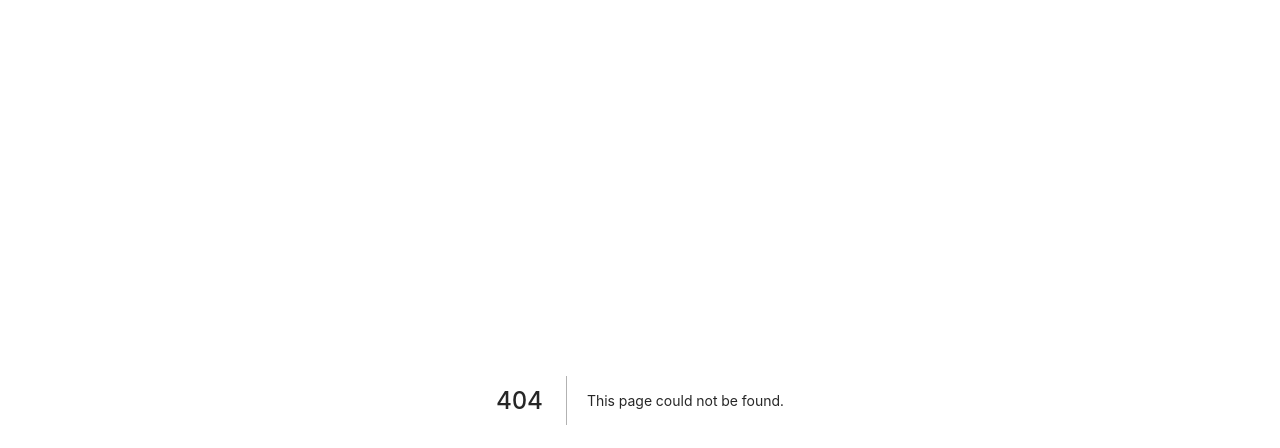
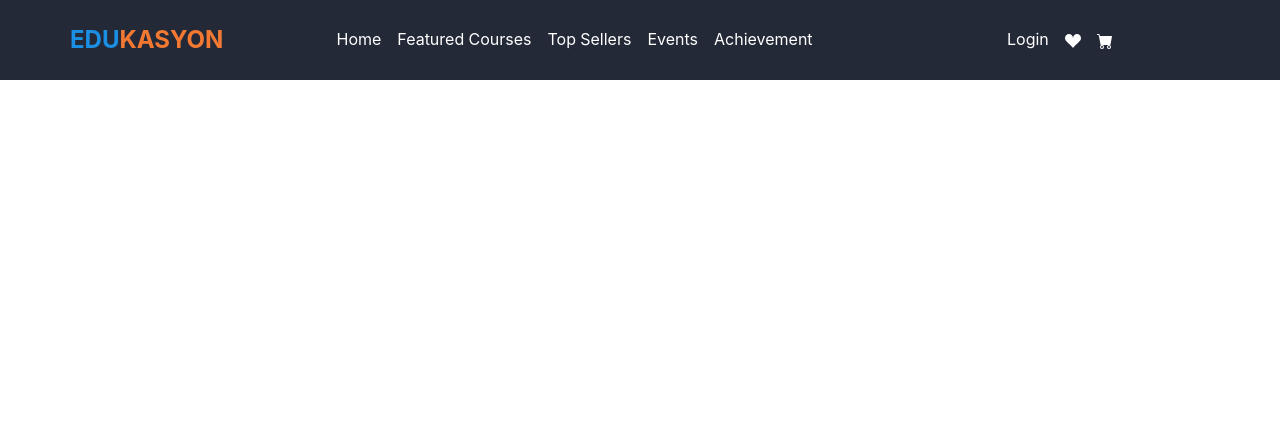
Before and after one commit to jklagrosa/Online-Learning-Web-Application, a Next.js app: page /course/enrolled/1 in a window 1280 px wide. Before the commit this address had no page. Shown: the top 448 px of the page. Built offline with nearby package versions, Linux system fonts and the light colour scheme.

Commit message:
Added: iframe for yt vids

```diff
--- /dev/null
+++ b/pages/course/enrolled/[id].js
@@ -0,0 +1,33 @@
+import styles from "../../../styles/ENROLLED.module.scss";
+import { Container, Row, Col } from "react-bootstrap";
+import Nav from "../../../components/Nav";
+import Footer from "../../../components/Footer";
+import Copyright from "../../../components/Copyright";
+
+const EnrolledCourse = () => {
+  return (
+    <>
+      <Nav />
+      <div id={styles._enrolled_course_wrapper}>
+        <Container fluid="lg" className="p-0">
+          <Row
+            className="gx-3 gy-4 mx-auto"
+            id={styles._enrolled_header_section}
+          >
+            <Col xs={12} md={7}>
+              <div className={styles._enrolled_video_section}>
+                <iframe title="iFrame Example"></iframe>
+              </div>
+            </Col>
+            {/* ========================= */}
+            <Col xs={12} md={5}></Col>
+          </Row>
+        </Container>
+      </div>
+      <Footer />
+      <Copyright />
+    </>
+  );
+};
+
+export default EnrolledCourse;
--- /dev/null
+++ b/styles/ENROLLED.module.scss
@@ -0,0 +1,142 @@
+@import "../styles/utils.module.scss";
+
+
+
+#_enrolled_course_wrapper{
+    padding: 4rem 2rem;
+    background-color: white;
+
+
+
+    width: 100vw;
+    min-height: 100vh;
+
+
+
+
+    @media only screen and (max-width: 768px) {
+        padding: 2rem 1rem;
+    }
+
+
+
+
+
+
+    #_enrolled_header_section{
+        padding: 5rem 0;
+        width: 100%;
+
+
+
+
+        @media only screen and (min-width: 2501px){
+            padding: 9rem 0rem;
+        }
+
+        @media only screen and (min-width: 2201px) and (max-width: 2500px) {
+            padding: 8rem 0rem;
+        }
+
+        @media only screen and (min-width: 1801px) and (max-width: 2200px) {
+            padding: 6rem 0rem;
+        }
+
+        @media only screen and (min-width: 1400px) and (max-width: 1800px) {
+           padding: 6rem 0rem;
+        }
+
+
+
+
+        // ============================================================
+
+
+        @media only screen and (max-width: 600px) {
+           padding: 4rem 0rem;
+        }
+
+
+
+
+
+
+
+        h1{
+            margin: 0 auto;
+            max-width: 800px;
+            width: 100%;
+            font-size: 2.25rem;
+            font-weight: bold;
+            text-align: center;
+            margin-bottom: 2rem;
+
+
+            @media only screen and (min-width: 2501px){
+                font-size: 3.5rem;
+                max-width: 1200px;
+                margin-bottom: 2.5rem;
+            }
+
+            @media only screen and (min-width: 2201px) and (max-width: 2500px) {
+                font-size: 3rem;
+                max-width: 1000px;
+                margin-bottom: 2.5rem;
+            }
+
+            @media only screen and (min-width: 1801px) and (max-width: 2200px) {
+                font-size: 2.75rem;
+                max-width: 1000px;
+                margin-bottom: 2.5rem;
+            }
+
+            @media only screen and (min-width: 1400px) and (max-width: 1800px) {
+               font-size: 2.5rem;
+            }
+
+            // =================================================
+
+            @media only screen and (max-width: 991px) {
+              font-size: 2rem;
+            }
+
+            @media only screen and (max-width: 768px) {
+                font-size: 1.75rem;
+            }
+
+            @media only screen and (max-width: 600px) {
+                font-size: 1.5rem;
+                max-width: 350px;
+            }
+
+        }
+
+
+
+
+
+        ._enrolled_video_section{
+            width: 100%;
+            iframe{
+                width: 100px
+            }
+        }
+
+
+
+
+    }
+
+
+
+
+
+
+
+
+
+
+
+
+
+}
```
Also changed, not shown: pages/course/enrolled/index.js (deleted, +0 -14 lines).
